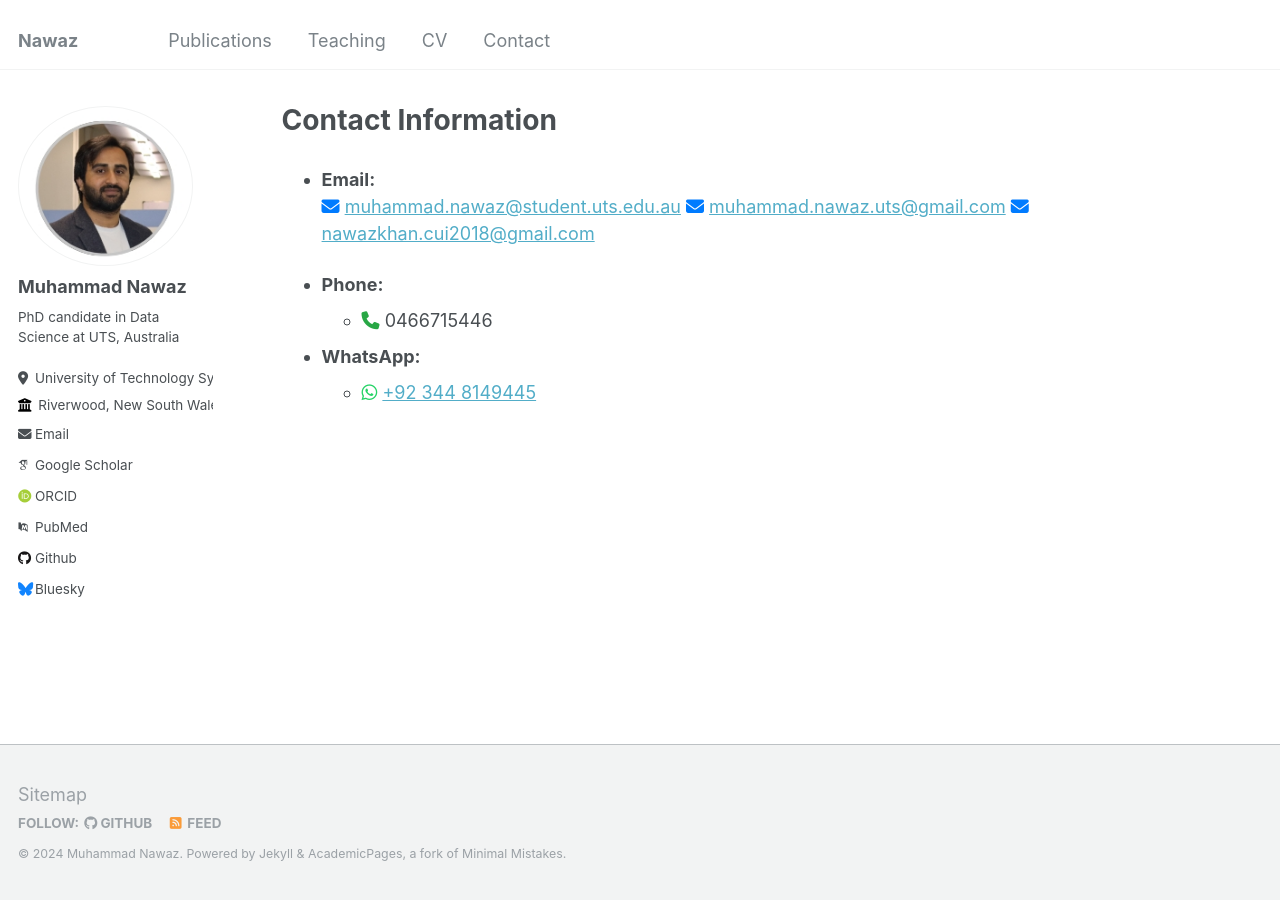
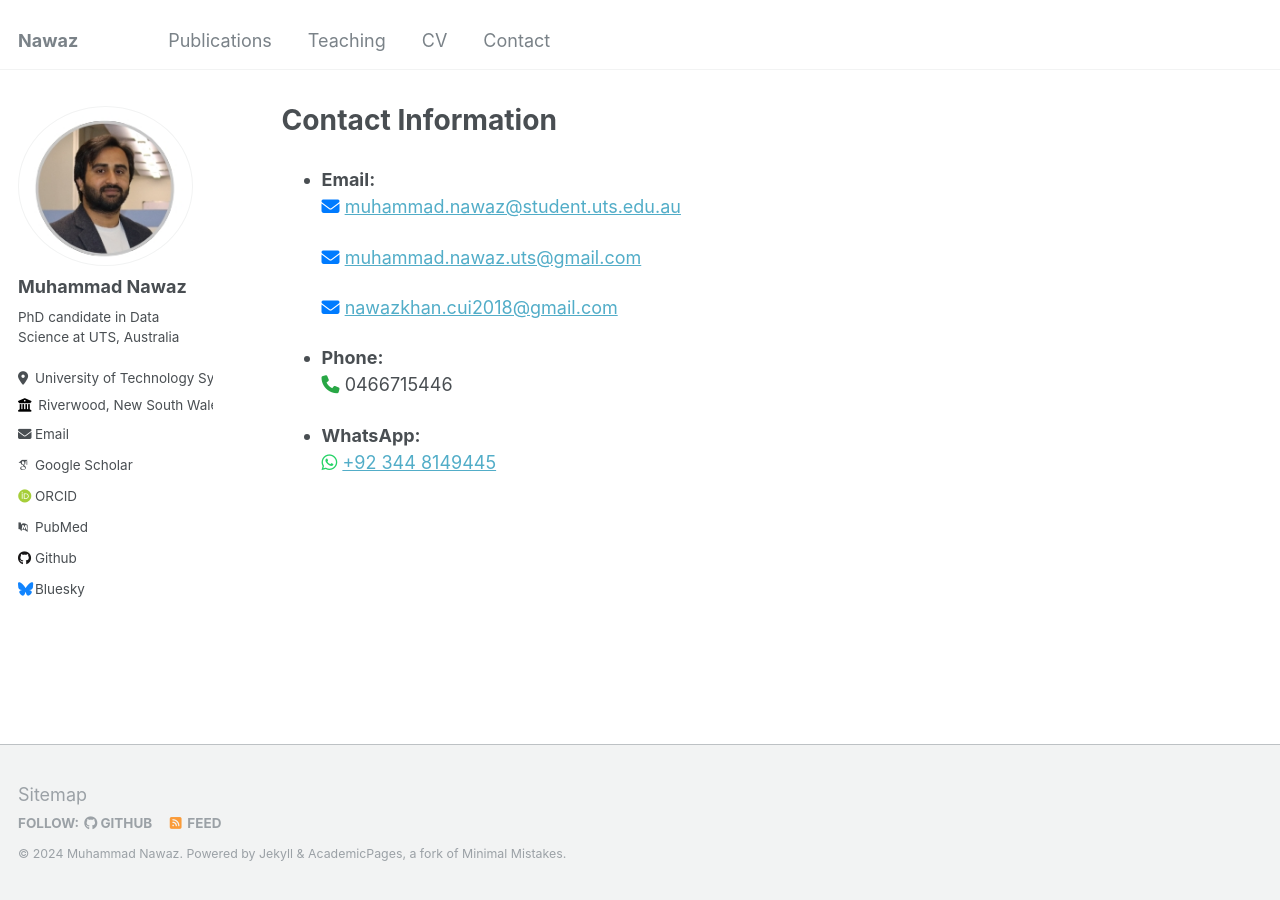
Before and after one commit to basmakhan11/Nawaz.github.io, a Jekyll site: the page built from _pages/Contact.md, in a window 1280 px wide. Built offline with Jekyll 4.4.1, drawn with Linux system fonts in a browser that asks for light colours; some web fonts are replaced.

Commit message:
Update Contact.md

```diff
--- a/_pages/Contact.md
+++ b/_pages/Contact.md
@@ -13,11 +13,13 @@ redirect_from:
 
 - **Email:**
   <i class="fas fa-envelope" style="color: #007bff;"></i> [muhammad.nawaz@student.uts.edu.au](mailto:muhammad.nawaz@student.uts.edu.au)
+
   <i class="fas fa-envelope" style="color: #007bff;"></i> [muhammad.nawaz.uts@gmail.com](mailto:muhammad.nawaz.uts@gmail.com)
+
   <i class="fas fa-envelope" style="color: #007bff;"></i> [nawazkhan.cui2018@gmail.com](mailto:nawazkhan.cui2018@gmail.com)
 
 - **Phone:**
-  - <i class="fas fa-phone" style="color: #28a745;"></i> 0466715446
+  <i class="fas fa-phone" style="color: #28a745;"></i> 0466715446
 
 - **WhatsApp:**
-  - <i class="fab fa-whatsapp" style="color: #25d366;"></i> [+92 344 8149445](https://wa.me/923448149445)
+  <i class="fab fa-whatsapp" style="color: #25d366;"></i> [+92 344 8149445](https://wa.me/923448149445)
```
